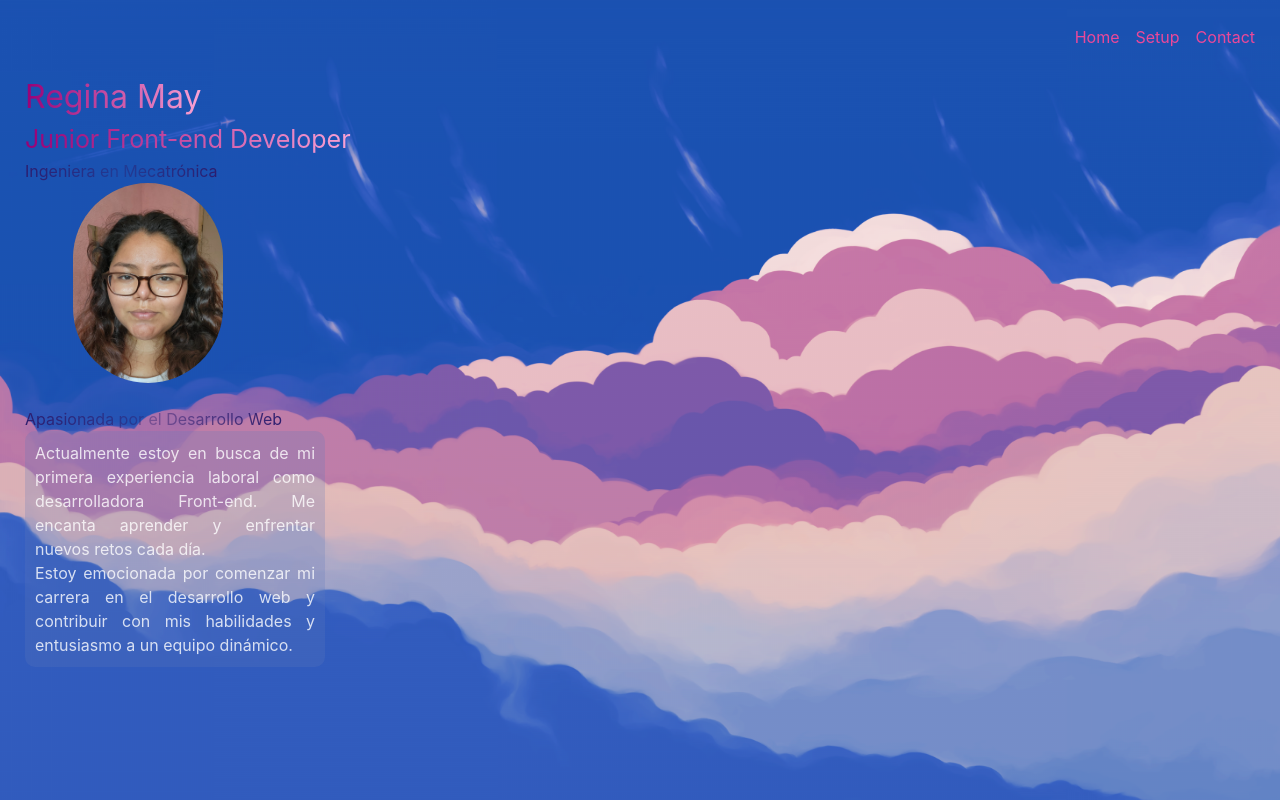
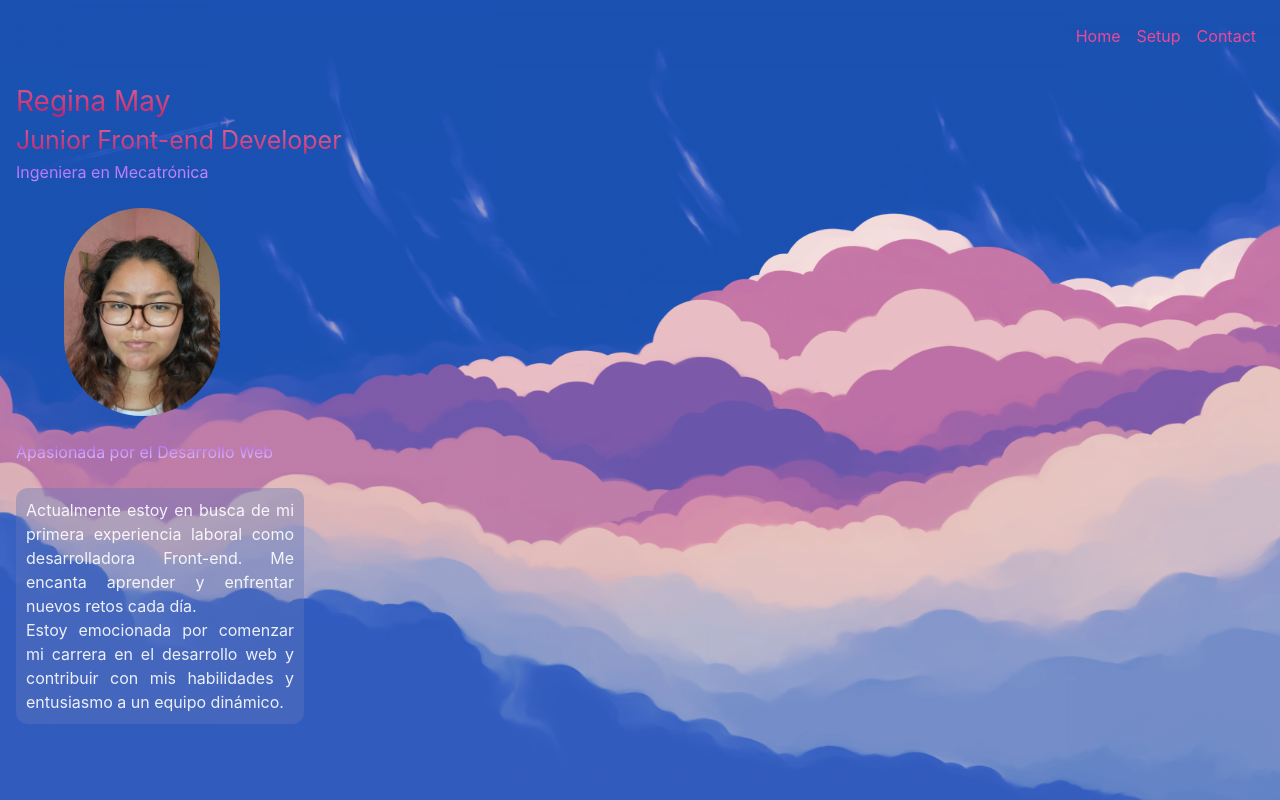
Before and after one commit to ReginaMay3/part1-react, a React (Create React App) app: page / in a window 1280 px wide. Built offline with nearby package versions, Linux system fonts and the light colour scheme.

Commit message:
Refactor styles and components: remove unused CSS, streamline Inicio component, and enhance Page layout

```diff
--- a/src/App.css
+++ b/src/App.css
@@ -2,10 +2,6 @@
 @tailwind components;
 @tailwind utilities;
 
-:root {
-  --grad-rose: linear-gradient(90deg, rgb(151, 0, 118) 0%, rgb(250, 163, 212) 100%);
-  --grad-blue: linear-gradient(90deg, #2c1d6e 0%, #2c1d6e67 50%, #2c1d6e 100%);
-}
 @layer base {
   body {
     background-image: url('../public/images/f3.webp');
@@ -26,9 +22,3 @@ code {
   font-family: source-code-pro, Menlo, Monaco, Consolas, 'Courier New',
     monospace;
 }
-
-h2, h3 {
-  background: var(--grad-blue);
-  -webkit-background-clip: text;
-  background-clip: text;
-}
--- a/src/App.js
+++ b/src/App.js
@@ -7,13 +7,12 @@ import { BrowserRouter, Route, Routes, Link } from 'react-router-dom';
 function App() {
   return (
     <BrowserRouter>
-      <div class="md:text-left p-2; m-auto p-[25px] text-center">
-        <nav class="flex gap-4 justify-end text-pink-500">
-          <Link to="/" class="m-0">Home</Link>
+      <div>
+        <nav class="flex p-6 gap-4 justify-end text-pink-500">
+          <Link to="/">Home</Link>
           <Link to="/setup">Setup</Link>
           <Link to="/more">Contact</Link>
         </nav>
-        <br/>
         <Routes>
           <Route path='/' element={<Home />} />
           <Route path='/setup' element={<Setup />} />
--- a/src/Home.js
+++ b/src/Home.js
@@ -3,13 +3,11 @@ import Page from './Page';
 
 function Home() {
     return (
-        <>
-            <Inicio color='var(--grad-rose)' message='Regina May'/>
-            <br/>
-            <Inicio fontSize='25px' color='var(--grad-rose)' message='Junior Front-end Developer'/>
-            <br/>
+        <div class="md:text-left p-4 my-3; m-auto py-2 text-center">
+            <Inicio message='Regina May' fontSize='28px'/>
+            <Inicio fontSize='25px' message='Junior Front-end Developer'/>
             <Page />
-        </>
+        </div>
     );
 }
 export default Home
--- a/src/Inicio.css
+++ /dev/null
@@ -1,7 +0,0 @@
-.gradient-text {
-  background: var(--grad-rose);
-  -webkit-background-clip: text;
-  background-clip: text;
-  color: transparent;
-  display: inline-block;
-}
--- a/src/Inicio.js
+++ b/src/Inicio.js
@@ -1,13 +1,5 @@
-import './Inicio.css';
-
-const Inicio = ({color, message, fontSize}) => { //esto es un componente
-  return <h1 class="mx-auto my-0 p-0"
-    className={color.includes('grad-rose') ? 'gradient-text' : ''}
-    style={{
-      color: color.includes('grad-rose') ? undefined : color,
-      fontSize: fontSize || '2em'
-    }}
-  >
+const Inicio = ({message, fontSize}) => { //esto es un componente
+  return <h1 class="mx-auto my-0 p-0 bg-gradient-to-tr from-pink-700 to-pink-300 text-transparent bg-clip-text" style={{fontSize: fontSize}}>
     {message}
   </h1>
 }
--- a/src/Page.js
+++ b/src/Page.js
@@ -1,15 +1,15 @@
 const Page = () => {
   return (
     <>
-    <h2 class="bg-clip-text text-transparent inline-block">Ingeniera en Mecatrónica</h2>
+    <h2 class="bg-gradient-to-br from-purple-500 to-purple-200 bg-clip-text text-transparent">Ingeniera en Mecatrónica</h2>
     <br/>
-    <img class="h-[200px] md:ml-12 pt-4; w-auto rounded-full m-auto" src="./images/perfil.jpg" alt="Regina May" />
+    <img class="h-52 md:ml-12 pt-4; w-auto rounded-full m-auto" src="./images/perfil.jpg" alt="Regina May" />
     <br/>
-    <h3 class="bg-clip-text text-transparent inline-block">Apasionada por el Desarrollo Web</h3>
+    <h2 class="bg-gradient-to-b from-purple-500 to-purple-200 bg-clip-text text-transparent">Apasionada por el Desarrollo Web</h2>
     <br/>
-    <div class="bg-[rgba(98,121,187,0.24)] md:w-[300px] h auto; w-auto h-auto text-justify z-[100] p-2.5 rounded-[10px]">
-      <p class="text-[rgba(255,255,255,0.8)]">Actualmente estoy en busca de mi primera experiencia laboral como desarrolladora Front-end. Me encanta aprender y enfrentar nuevos retos cada día.</p>
-      <p class="text-[rgba(255,255,255,0.8)]">Estoy emocionada por comenzar mi carrera en el desarrollo web y contribuir con mis habilidades y entusiasmo a un equipo dinámico.</p>
+    <div class="bg-[rgba(98,121,187,0.4)] md:w-72 h auto; w-auto h-auto text-justify z-50 p-2.5 rounded-xl">
+      <p class="text-white/90">Actualmente estoy en busca de mi primera experiencia laboral como desarrolladora Front-end. Me encanta aprender y enfrentar nuevos retos cada día.</p>
+      <p class="text-white/90">Estoy emocionada por comenzar mi carrera en el desarrollo web y contribuir con mis habilidades y entusiasmo a un equipo dinámico.</p>
     </div>
     </>
 
```
